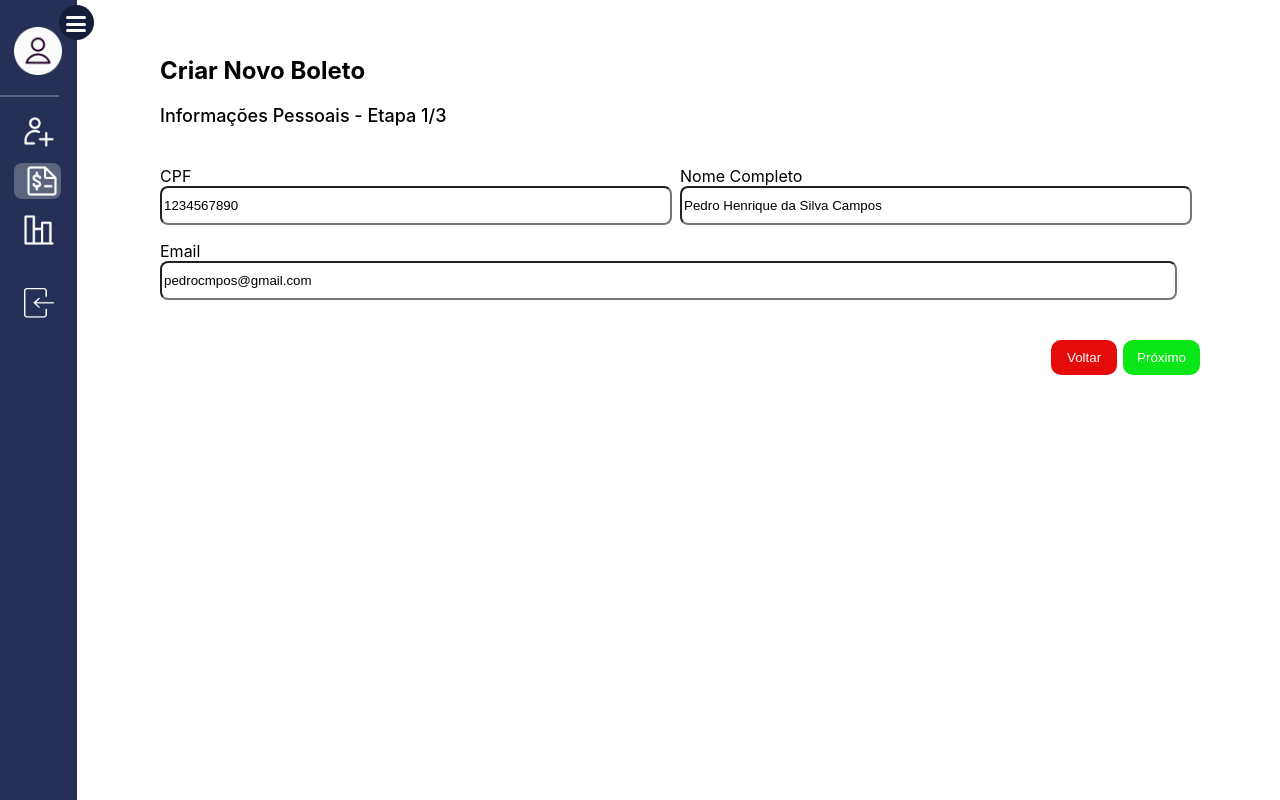
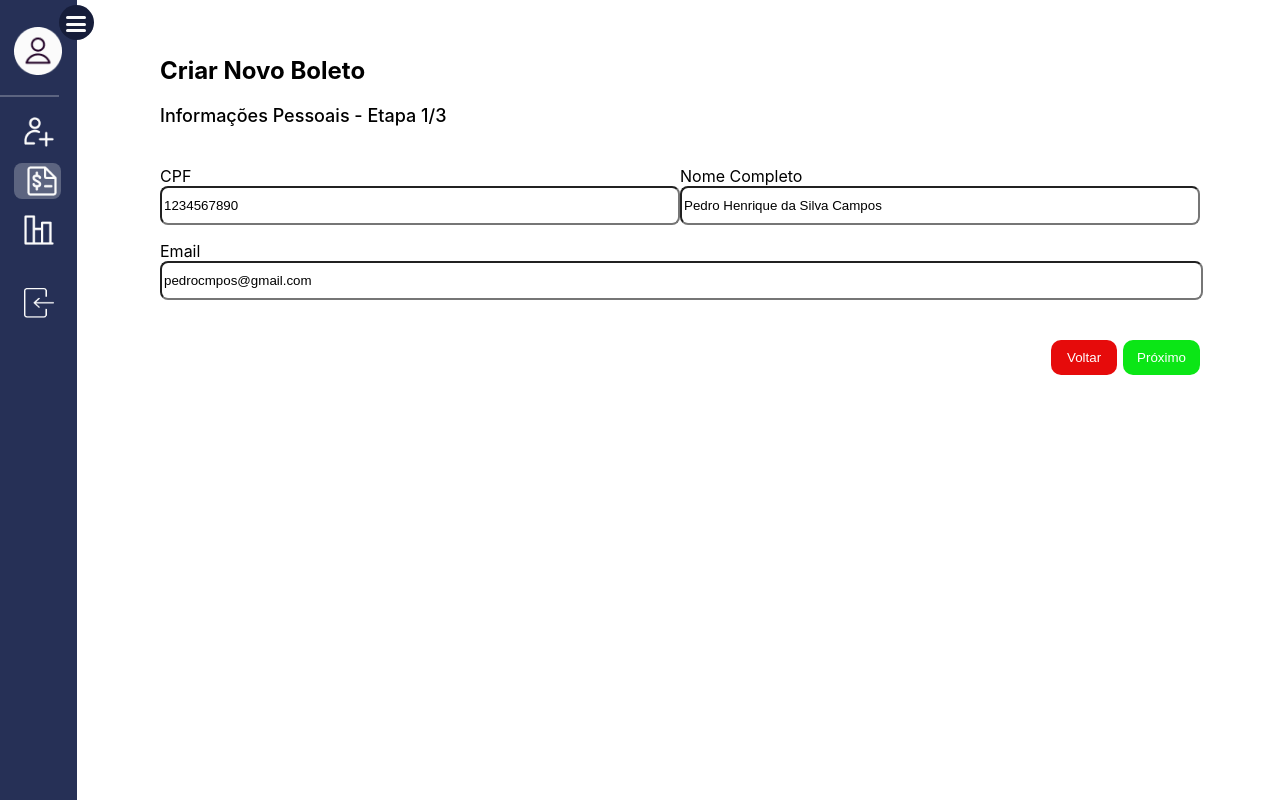
Before and after one commit to CopiloTTeam/front-end, a React (Create React App) app: page /Boletos in a window 1280 px wide. Built offline with nearby package versions, Linux system fonts and the light colour scheme.

Commit message:
ajuste de posicionamento dos inputs

```diff
--- a/src/App.js
+++ b/src/App.js
@@ -4,6 +4,7 @@ import Navbar from './components/navbar/navbar';
 import CadastroCliente from './pages/Cadastro';
 import Estatisticas from './pages/Estatisticas';
 import Boleto from './pages/Boleto';
+import Perfil from './pages/Perfil';
 
 function App() {
   return (
@@ -15,6 +16,7 @@ function App() {
             <Route path="/Boletos" element={<Boleto />} />
             <Route path="/Cadastro" element={<CadastroCliente />} />
             <Route path="/Estatisticas" element={<Estatisticas />} />
+            <Route path="/Perfil" element={<Perfil />} />
         </Routes>
       </Router>
     </>
--- a/src/components/CadastroCliente/localInfo.js
+++ b/src/components/CadastroCliente/localInfo.js
@@ -3,7 +3,7 @@ import React from 'react'
 function LocalInfo({ formData, setFormData }) {
   return (
     <div className='container'>
-      <div className='row-cn'>
+      <div className='row-cn-1'>
         <div className='bx-input'>
           <p>CEP</p>
           <input type="number"
@@ -21,7 +21,7 @@ function LocalInfo({ formData, setFormData }) {
           />
         </div>
       </div>
-      <div className='row-cn'>
+      <div className='row-cn-1'>
         <div className='bx-input'>
           <p>Bairro</p>
           <input type="text"
@@ -39,7 +39,7 @@ function LocalInfo({ formData, setFormData }) {
           />
         </div>
       </div>
-      <div className='row-cn'>
+      <div className='row-cn-1'>
         <div className='bx-input'>
           <p>Estado</p>
           <input type="text"
--- a/src/components/CreateBoleto/CobrancaInfo.js
+++ b/src/components/CreateBoleto/CobrancaInfo.js
@@ -13,7 +13,7 @@ function CobrancaInfo({ formData, setFormData }) {
           />
         </div>
       </div>
-      <div className='row-cn'>
+      <div className='row-cn-1'>
         <div className='bx-input'>
           <p>Valor Total</p>
           <input type="number"
--- a/src/components/CreateBoleto/PessoalInfo.js
+++ b/src/components/CreateBoleto/PessoalInfo.js
@@ -4,7 +4,7 @@ import '../../styles/multistepForm.css'
 function PessoalInfo({ formData, setFormData }) {
   return (
     <div className='container'>
-      <div className='row-cn'>
+      <div className='row-cn-1'>
         <div className='bx-input'>
           <p>CPF</p>
           <input type="text"
--- /dev/null
+++ b/src/components/PerfilComponent/perfil.js
@@ -0,0 +1,12 @@
+import React from 'react'
+
+const PerfilComponent = () => {
+
+  return (
+   <>
+    <h2>Perfil</h2>
+   </>
+  )
+}
+
+export default PerfilComponent
--- a/src/components/box/box.css
+++ b/src/components/box/box.css
@@ -7,7 +7,7 @@
     width: 3rem;
 }
 .container-box::-webkit-scrollbar-thumb{
-  background: #755391;
+  background: var(--color-secundary);
 }
 .container-box > .box{
     flex: 1 0 300px;
--- a/src/components/navbar/navbar.js
+++ b/src/components/navbar/navbar.js
@@ -6,7 +6,7 @@ import Perfil from "../../images/perfil.png"
 import Logout from "../../images/logout.png"
 import { useLocation } from 'react-router-dom'
 import './navbar.css'
-import'../../styles/global/global.css'
+import '../../styles/global/global.css'
 
 
 const Navbar = () => {
@@ -27,6 +27,7 @@ const Navbar = () => {
                 </div>
                 <div className='burgerMenu'></div>
             </div>
+            <a href='/Perfil'>
                 <div className='profileContainer'>
                     <img src={Perfil} alt="perfil" className='profile' />
                     <div className='profileContents'>
@@ -34,6 +35,7 @@ const Navbar = () => {
                         <p>Comercial</p>
                     </div>
                 </div>
+            </a>
             <div className='contentsContainer'>
                 <ul>
                     <a href='/Cadastro'>
--- /dev/null
+++ b/src/pages/Perfil.js
@@ -0,0 +1,14 @@
+import React from 'react'
+import PerfilComponent from '../components/PerfilComponent/perfil'
+
+const Perfil = () => {
+  return (
+   <>
+    <main>
+      <PerfilComponent />
+    </main>
+   </>
+  )
+}
+
+export default Perfil
--- a/src/styles/global/App.css
+++ b/src/styles/global/App.css
@@ -1,6 +1,9 @@
+*{
+  list-style: none;
+  text-decoration: none;
+}
 body{
   overflow: auto;
-
   width: 100%;
 }
 
--- a/src/styles/multistepForm.css
+++ b/src/styles/multistepForm.css
@@ -55,17 +55,33 @@
     display: flex;
     margin: 0.5rem 0;
 }
-
+.container .row-cn-1 {
+    width: 100%;
+    display: flex;
+    margin: 0.5rem 0;
+}
+.container .row-cn-1  {
+    width: 100%;
+    display: flex;
+    margin: 0.5rem 0;
+}
+.container .row-cn-1 .bx-input  {
+    width: 100%;
+}
 .container .row-cn .bx-input {
-    width: 100%;
+    width: 99.5%;
 }
 
 .container .row-cn .bx-input input {
-    width: 97%;
+    width: 100%;
     padding: 10px 2px;
     border-radius: 8px;
 }
-
+.container .row-cn-1 .bx-input input {
+    width: 98.5%;
+    padding: 10px 2px;
+    border-radius: 8px;
+}
 
 .container .row-4 {
     width: 100%;
@@ -155,7 +171,7 @@ p {
 
 
 
-@media(max-width:925px) {
+@media(max-width:1205px) {
     .container .row-cn {
         display: flex;
         justify-content: center;
@@ -163,7 +179,18 @@ p {
         flex-direction: column;
         width: 100%;
     }
-
+    .container .row-cn-1 {
+        display: flex;
+        justify-content: center;
+        align-items: center;
+        flex-direction: column;
+        width: 100%;
+    }
+    .container .row-cn-1 .bx-input input {
+        width: 100%;
+        padding: 10px 2px;
+        border-radius: 8px;
+    }
     .container .row-4 {
         flex-direction: column;
         margin: 0;
```
Lines whose indentation alone changed are shown as unchanged.
